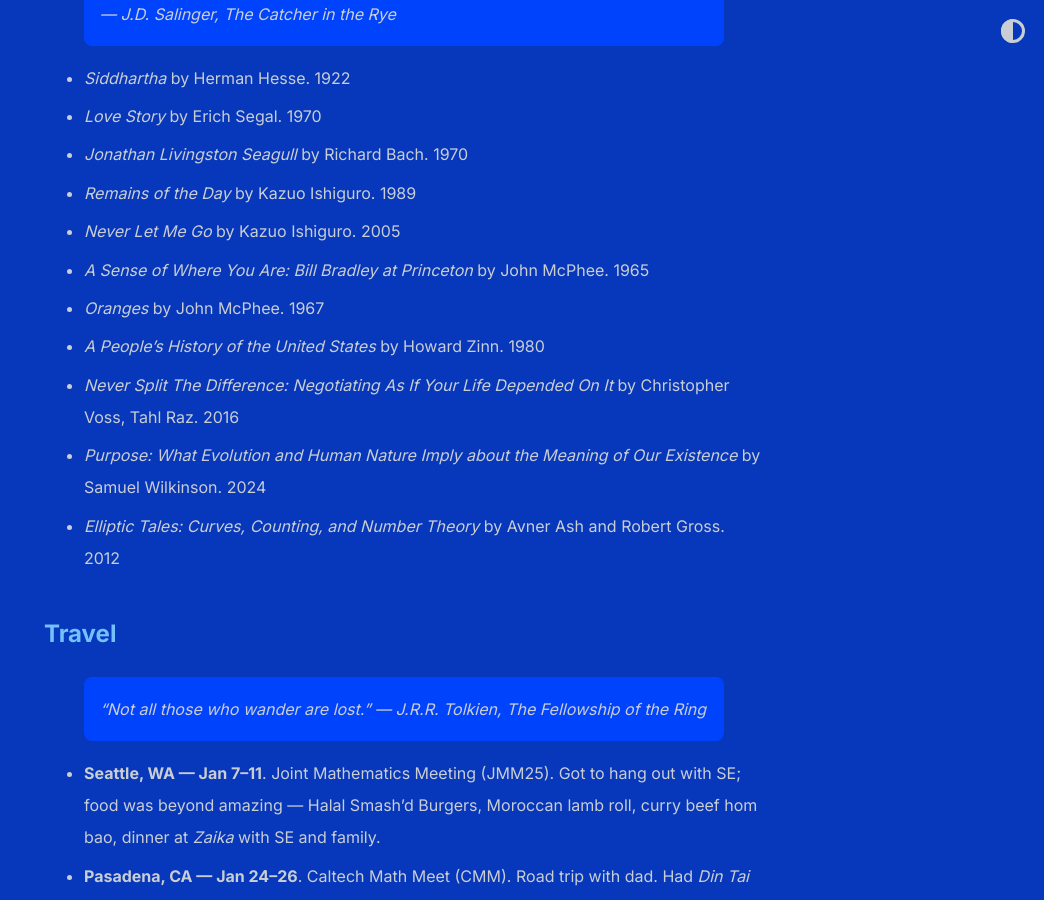
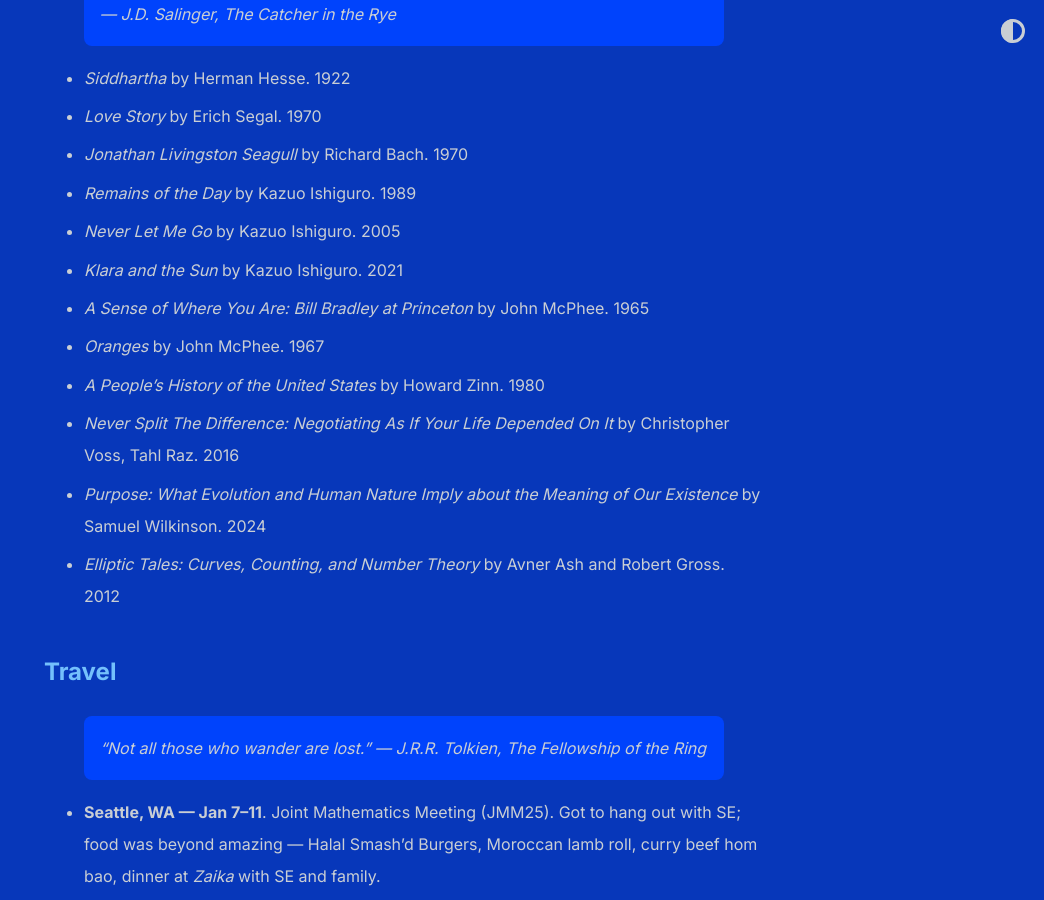
Before and after one commit to shihankanungo/shihankanungo.github.io, a Jekyll site: the page built from wrapped.md, in a window 1280 px wide and 900 px high, scrolled down 2326 px. Shown: the whole window, without its empty margins (236-1280 px from the left). Built offline with Jekyll 4.4.1, drawn with Linux system fonts in a browser that asks for light colours.

Commit message:
Update wrapped.md

```diff
--- a/wrapped.md
+++ b/wrapped.md
@@ -62,6 +62,7 @@ title: Wrapped (2025)
 - *Jonathan Livingston Seagull* by Richard Bach. 1970
 - *Remains of the Day* by Kazuo Ishiguro. 1989
 - *Never Let Me Go* by Kazuo Ishiguro. 2005
+- *Klara and the Sun* by Kazuo Ishiguro. 2021
 - *A Sense of Where You Are: Bill Bradley at Princeton* by John McPhee. 1965
 - *Oranges* by John McPhee. 1967
 - *A People's History of the United States* by Howard Zinn. 1980
```
